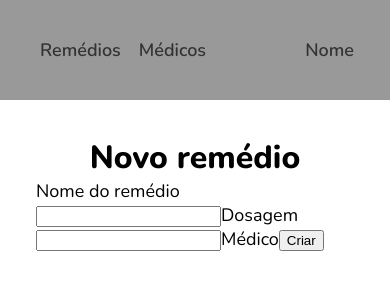
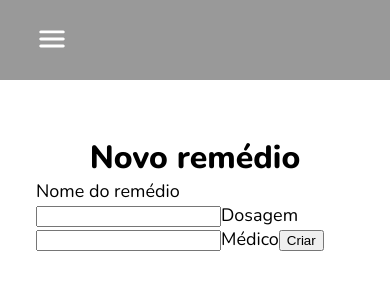
Before and after one commit to carolrochafloro/HelenaFrontend, an Angular app: page /newmed in a window 390 px wide. Shown: the top 300 px of the page. Built offline with nearby package versions, Linux system fonts and the light colour scheme.

Commit message:
Responsivo - header

```diff
--- a/src/app/components/header/header.component.html
+++ b/src/app/components/header/header.component.html
@@ -1,9 +1,20 @@
 <header>
-  <nav aria-label="Navegação principal">
+  <button
+    type="button"
+    id="toggle-menu"
+    (click)="toggleMenu()"
+    aria-label="Menu icon"
+  >
+    <img src="menu.svg" alt="" />
+  </button>
+  <nav aria-label="Navegação principal" [ngClass]="{ show: isMenuVisible }">
     <ul>
       <li><a href="/remedios">Remédios</a></li>
       <li><a href="/medicos">Médicos</a></li>
-      <li class="profile"><a href="">Nome</a></li>
+      <div class="profile">
+        <li><a href="">Nome</a></li>
+        <img src="user.svg" alt="" />
+      </div>
     </ul>
   </nav>
 </header>
--- a/src/app/components/header/header.component.scss
+++ b/src/app/components/header/header.component.scss
@@ -1,11 +1,21 @@
 :host {
   header {
     display: flex;
-    position: absolute;
-    height: 100px;
+    position: fixed;
+    height: 80px;
     width: 100%;
     align-items: center;
     background-color: var(--light-grey);
+    z-index: 1;
+
+    button {
+      display: none;
+      background: none;
+      border: none;
+      cursor: pointer;
+      margin-left: 2rem;
+      padding: 0;
+    }
 
     nav {
       display: flex;
@@ -21,9 +31,60 @@
         }
 
         .profile {
+          display: flex;
+          flex-direction: row;
           position: absolute;
           margin: 0;
           right: 2rem;
+          align-items: center;
+          justify-content: center;
+        }
+      }
+    }
+  }
+
+  @media (max-width: 769px) {
+    header {
+      button {
+        display: inline;
+      }
+
+      nav {
+        display: none;
+      }
+
+      nav.show {
+        display: flex;
+        position: relative;
+
+        ul {
+          display: flex;
+          width: fit-content;
+          flex-direction: column;
+          justify-content: start;
+          align-items: start;
+          text-align: left;
+          position: absolute;
+          left: -4rem;
+          top: 1rem;
+          background-color: var(--light-grey);
+          height: fit-content;
+
+          border-radius: 0 0 1rem 0;
+
+          li {
+            margin: 0.5rem 1rem 1rem 0;
+          }
+
+          .profile {
+            position: static;
+            margin: 0;
+            right: auto;
+
+            img {
+              display: none;
+            }
+          }
         }
       }
     }
--- a/src/app/components/header/header.component.ts
+++ b/src/app/components/header/header.component.ts
@@ -1,20 +1,17 @@
-import {
-  ChangeDetectionStrategy,
-  Component,
-  inject,
-  signal,
-} from '@angular/core';
-import { MedicationService } from 'app/services/medication.service';
-
+import { CommonModule } from '@angular/common';
+import { ChangeDetectionStrategy, Component } from '@angular/core';
 @Component({
   selector: 'app-header',
   standalone: true,
-  imports: [],
+  imports: [CommonModule],
   templateUrl: './header.component.html',
   styleUrl: './header.component.scss',
   changeDetection: ChangeDetectionStrategy.OnPush,
 })
 export class HeaderComponent {
-  #medService = inject(MedicationService);
-  medsList = signal;
+  isMenuVisible = false;
+
+  toggleMenu() {
+    this.isMenuVisible = !this.isMenuVisible;
+  }
 }
```
Also changed, not shown: public/menu.svg (added), public/user.svg (added).
